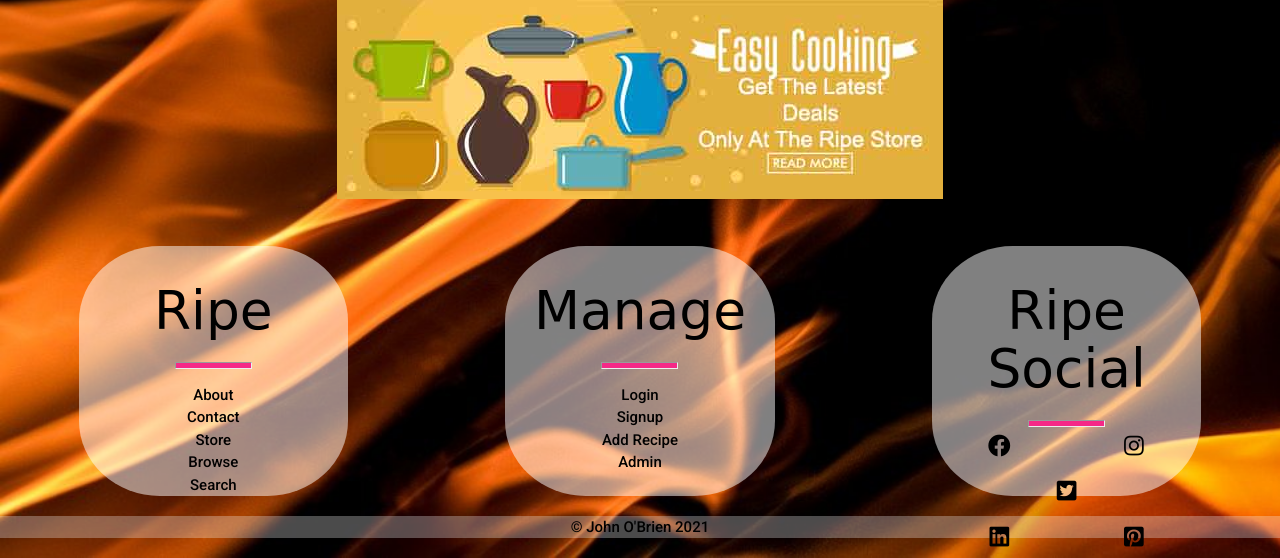
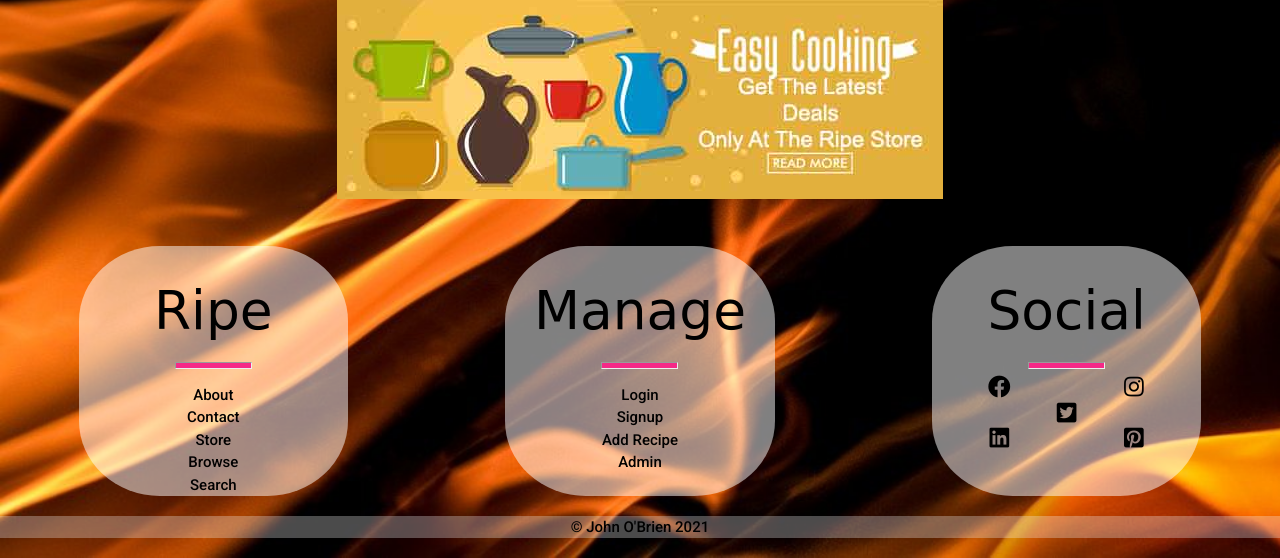
Before and after one commit to J-O-B/ripe-recipe, a Flask app: page /myprofile in a window 1280 px wide. Shown: the part 558-1116 px from the top of the page. Run offline with Flask 2, Linux system fonts and the light colour scheme; data that the repository does not hold is empty; some libraries are stand-ins or nearby versions; some web fonts are replaced.

Commit message:
changes on profile page, footer, and contact page for screen widths

```diff
--- a/static/css/style.css
+++ b/static/css/style.css
@@ -577,18 +577,20 @@ nav.nav-extended .nav-wrapper {
 }
 .listFavorites{
     margin:0;
-    height:35px;
-    line-height: 0.5;
+    height:45px;
+    line-height: 0.9;
 }
 .listRecipes{
     margin:0;
-    height:35px;
-    line-height: 0.5;
+    height:45px;
+    line-height: 0.9;
 }
 #myRecipes,
 #saveRecipes{
+    margin-top: 15px;
     height:300px;
     overflow: hidden;
+    padding:10px;
 }
 #thirdRowProfile{
     padding-top: 10px;
@@ -596,6 +598,7 @@ nav.nav-extended .nav-wrapper {
 }
 #myTickets,
 #myMessages{
+    margin-top: 15px;
     height:600px;
     max-width: 99%;
 }
@@ -612,6 +615,10 @@ nav.nav-extended .nav-wrapper {
 #userFavorites{
     height:250px;
     overflow-y: scroll;
+}
+.profControls{
+    font-size: smaller;
+    font-weight: 600;
 }
 /*---------------------------------------------------------------------------------------- Edit User */
 #previewProfPic img{
@@ -1053,6 +1060,17 @@ footer i{
     font-size: 150%;
     transition: all 1s ease-in-out;
 }
+@media screen and (max-width: 1015px){
+    footer i{
+        font-size: 100%;
+    }
+}
+@media screen and (max-width: 600px){
+    footer i{
+        padding-top:30px;
+        font-size: 150%;
+    }
+}
 footer i:hover{
     color: var(--third);
     text-shadow: 2px 2px 50px #000;
--- a/templates/base.html
+++ b/templates/base.html
@@ -189,11 +189,11 @@
                     <h2>Ripe</h2>
                     <hr class="custom-short-div">
                     <ul>
-                        <li><a href="{{ url_for('about') }}">About</a></li>
-                        <li><a href="{{ url_for('contact') }}">Contact</a></li>
-                        <li><a href="{{ url_for('store') }}">Store</a></li>
-                        <li><a href="{{ url_for('recipes') }}">Browse</a></li>
-                        <li><a href="{{ url_for('search') }}">Search</a></li>
+                        <li class="col m12 s6 center-align"><a href="{{ url_for('about') }}">About</a></li>
+                        <li class="col m12 s6 center-align"><a href="{{ url_for('contact') }}">Contact</a></li>
+                        <li class="col s12 center-align"><a href="{{ url_for('store') }}">Store</a></li>
+                        <li class="col m12 s6 center-align"><a href="{{ url_for('recipes') }}">Browse</a></li>
+                        <li class="col m12 s6 center-align"><a href="{{ url_for('search') }}">Search</a></li>
                     </ul>
                 </div>
             </div>
@@ -202,46 +202,42 @@
                     <h2>Manage</h2>
                     <hr class="custom-short-div">
                     <ul>
-                        <li><a href="{{ url_for('login') }}">Login</a></li>
-                        <li><a href="{{ url_for('signup') }}">Signup</a></li>
-                        <li><a href="{{ url_for('newrecipe') }}">Add Recipe</a></li>
-                        <li><a href="{{ url_for('admin') }}">Admin</a></li>
+                        <li class="col m12 s6 center-align"><a href="{{ url_for('login') }}">Login</a></li>
+                        <li class="col m12 s6 center-align"><a href="{{ url_for('signup') }}">Signup</a></li>
+                        <li class="col m12 s6 center-align"><a href="{{ url_for('newrecipe') }}">Add Recipe</a></li>
+                        <li class="col m12 s6 center-align"><a href="{{ url_for('admin') }}">Admin</a></li>
                     </ul>
                 </div>
             </div>
             <div class="col s10 offset-s1 m4 black-text center-align">
                 <div class="col s12 m8 offset-m2 footer-content">
-                    <h2>Ripe Social</h2>
+                    <h2>Social</h2>
                     <hr class="custom-short-div">
                     <!--First Line-->
                     <div class="row">
-                        <div class="col s6 center-align">
+                        <div class="col m6 s2 offset-s1 center-align">
                             <a href="https://facebook.com" target="_blank" rel="noopener">
                                 <i class="fab fa-facebook"></i><span class="sr-only">Link to Facebook</span>
                             </a>
                         </div>
-                        <div class="col s6 center-align">
+                        <div class="col m6 s2 center-align">
                             <a href="https://instagram.com" target="_blank" rel="noopener">
                                 <i class="fab fa-instagram"></i><span class="sr-only">Link for Instagram</span>
                             </a>
                         </div>
-                    </div>
                     <!--Middle Row-->
-                    <div class="row">
-                        <div class="col s12 center-align">
+                        <div class="col m12 s2 center-align">
                             <a href="https://twitter.com" target="_blank" rel="noopener">
                                 <i class="fab fa-twitter-square"></i><span class="sr-only">Link for Twitter</span>
                             </a>
                         </div>
-                    </div>
                     <!--First Line-->
-                    <div class="row">
-                        <div class="col s6 center-align">
+                        <div class="col m6 s2 center-align">
                             <a href="https://linkedin.com" target="_blank" rel="noopener">
                                 <i class="fab fa-linkedin"></i><span class="sr-only">Link for LinkedIn</span>
                             </a>
                         </div>
-                        <div class="col s6 center-align">
+                        <div class="col m6 s2 center-align">
                             <a href="https://pinterest.com" target="_blank" rel="noopener">
                                 <i class="fab fa-pinterest-square"></i><span class="sr-only">Link for Pinterest</span>
                             </a>
--- a/templates/contact.html
+++ b/templates/contact.html
@@ -48,7 +48,7 @@
         </form>
     </div>
     <div class="row">
-        <div class="col s4 offset-s4 soft-corners border haze text-shadow">
+        <div class="col m8 offset-m2 s10 offset-s1 soft-corners border haze text-shadow">
             <p class="center-align larger-text">Please Note:</p>
             <p class="center-align">If you are a Ripe member, you can message admins via "tickets" on your profile page.</p>
         </div>
--- a/templates/profile.html
+++ b/templates/profile.html
@@ -16,8 +16,8 @@
                     <img id="prof_pic" src="{{ user.prof_pic }}" alt="Picture of {{ user.username }}">
                 </div>
                 <div class="col s12 m7 offset-m1 haze border prof-top-card soft-corners">
-                    <a href="{{url_for('editUser')}}" class="btn center-align col s4 offset-s1 green accent-2 black-text">Edit Profile</a>
-                    <a href="#deleteProfile" class="btn modal-trigger center-align red col s4 offset-s2 accent-2 black-text">Delete Profile</a>
+                    <a href="{{url_for('editUser')}}" class="btn center-align col s5 green accent-2 black-text profControls">Edit Profile</a>
+                    <a href="#deleteProfile" class="btn modal-trigger center-align red col s5 offset-s2 accent-2 black-text profControls">Delete Profile</a>
                     <!--modal here-->
                     <div id="deleteProfile" class="modal">
                         <div class="modal-content">
@@ -43,7 +43,8 @@
             </div>
             <!--Second Row-->
             <div class="row">
-                <div class="col s12 m5 haze border soft-corners" id="myRecipes">
+                <div class="col s12 m6">
+                    <div class="col m11 s12 haze border soft-corners" id="myRecipes">
                         <h3 class="center-align">My Recipes:</h3>
                         <div class="col s8">
                             <p>Name:</p>
@@ -68,16 +69,19 @@
                             {% endfor %}
                         </div>
                     </div>
+                </div>
 <!--Saved Recipe Section-->
-                <div class="col s12 m6 offset-m1 haze border soft-corners" id="saveRecipes">
+                <div class="col s12 m6">
+                    <div class="col s12 haze border soft-corners" id="saveRecipes">
                         <h3 class="center-align">Saved Recipes:</h3>
-                        <div class="col s12" id="savedRecipes">
+                        <div class="col s12">
                             <div class="col s8">
                                 <p>Name:</p>
                             </div>
                             <div class="col s4">
                                 <p>View Recipe:</p>
                             </div>
+                            <div class="col s12" id="savedRecipes">
                             {% for favorites in user.fav_recipes %}
                                 <div class="row">
                                     <div class="col s7 haze listFavorites">
@@ -90,12 +94,16 @@
                                 </div>
                             {% endfor %}
                             </div>
+
+                        </div>
+                    </div>
                 </div>
             </div>
             <!--Admin Contact / Ticketing System-->
             <div class="row" id="thirdRowProfile">
                 <!--Input Ticket-->
-                <div class="col s12 m5 haze border center-align soft-corners" id="myTickets">
+                <div class="col s12 m6">
+                    <div class="col m11 s12 haze border center-align soft-corners" id="myTickets">
                         <h3>Help Center</h3>
                         <h6>Open A Ticket And Let Us Know</h6>
                         <div class="row">
@@ -125,8 +133,11 @@
                             </form>
                         </div>
                     </div>
+                </div>
+
 <!--User Messages Section-->
-                <div class="col s12 m6 offset-m1 haze border soft-corners" id="myMessages">
+                <div class="col s12 m6">
+                    <div class="col s12 haze border soft-corners" id="myMessages">
                         <h3 class="center-align">
                             Messages For You:
                         </h3>
@@ -171,6 +182,8 @@
                         </div>
                         {% endif %}
                     </div>
+                </div>
+
             </div>
             <div class="row" id="openTickets">
 <!--Output Tickets-->
```
Lines whose indentation alone changed are shown as unchanged.
